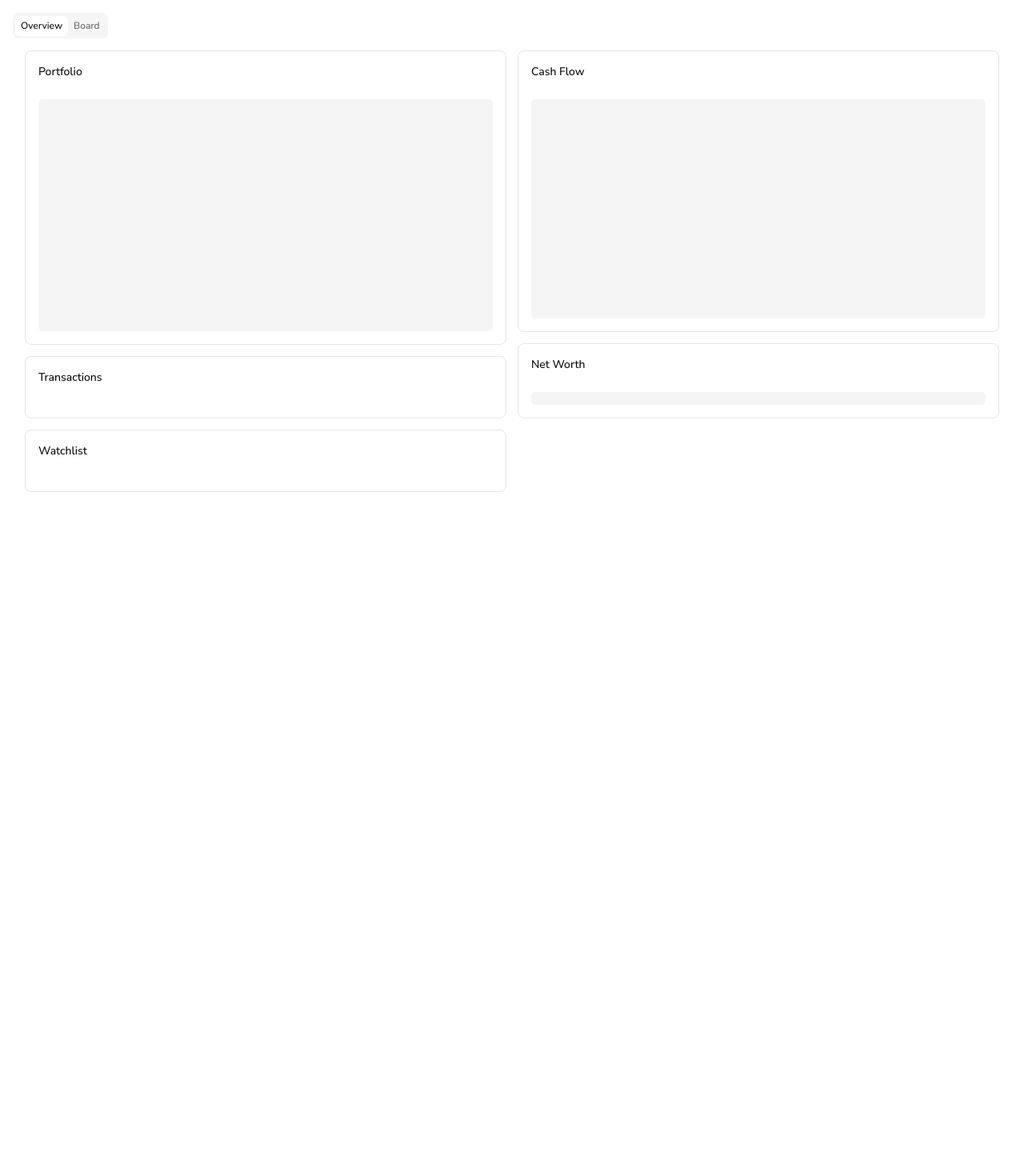
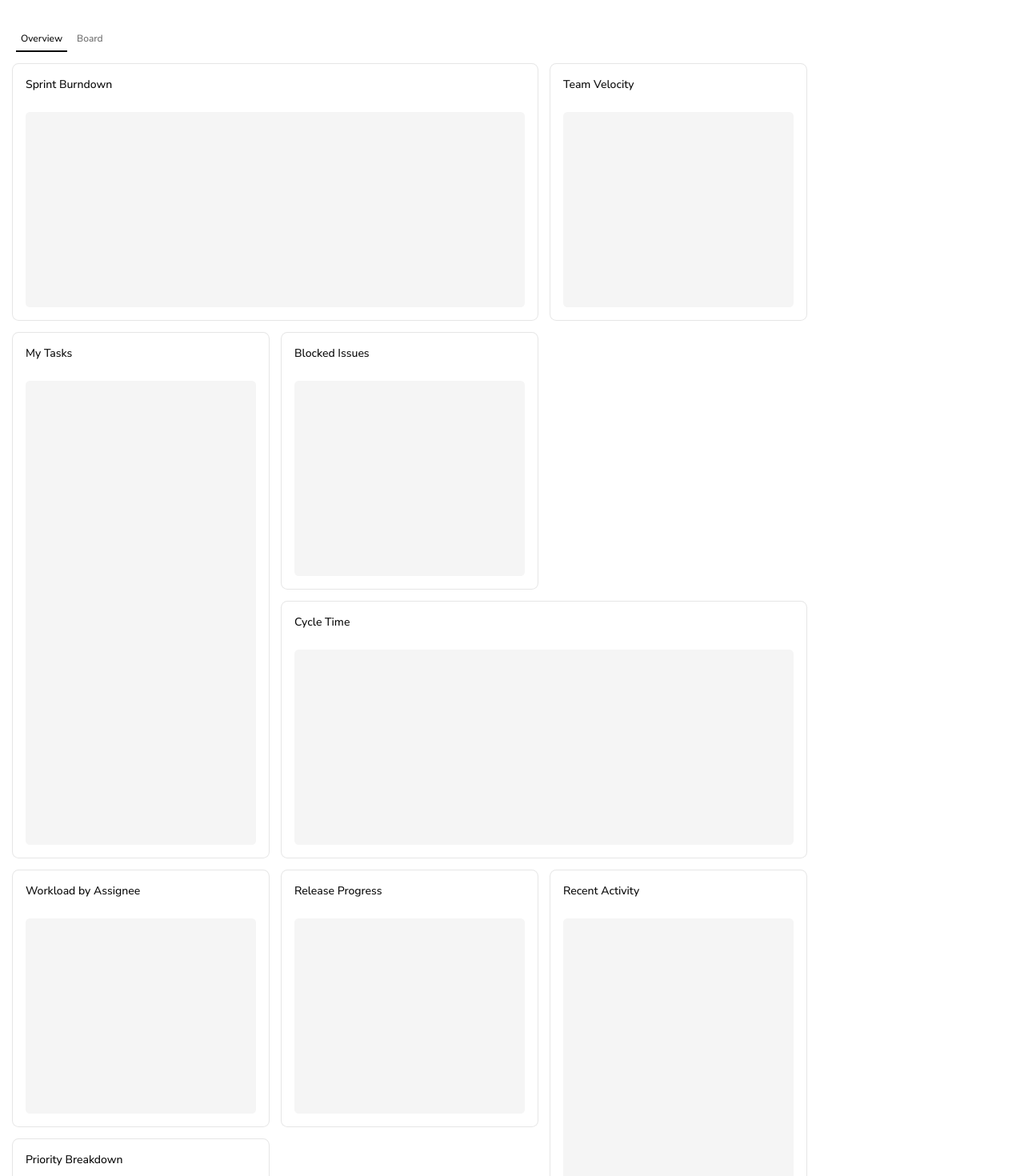
Before and after one commit to JasperCDev/IssueAtlas, a Next.js app: page /dashboard/overview in a window 1280 px wide. Shown: the top 1470 px of the page at 80% size. Before the commit the page ends 864 px from the top, so only its background shows below. Built offline with nearby package versions, Linux system fonts and the light colour scheme.

Commit message:
feat: dashboard cards layout

```diff
--- a/app/dashboard/layout.tsx
+++ b/app/dashboard/layout.tsx
@@ -1,5 +1,5 @@
 "use client";
-import { Tabs, TabsContent, TabsList, TabsTrigger } from "@/components/ui/tabs";
+import { Tabs, TabsList, TabsTrigger } from "@/components/ui/tabs";
 import Link from "next/link";
 import { useParams, usePathname } from "next/navigation";
 
@@ -13,8 +13,8 @@ export default function DashboardLayout({
 
   return (
     <div className="min-h-dvh bg-background p-4">
-      <Tabs value={pathName} className="">
-        <TabsList>
+      <Tabs value={pathName} className="py-4" >
+        <TabsList variant='line'>
           <TabsTrigger
             nativeButton={false}
             value="overview"
--- a/app/dashboard/overview/page.tsx
+++ b/app/dashboard/overview/page.tsx
@@ -1,61 +1,123 @@
 import { Card, CardHeader, CardTitle, CardContent } from "@/components/ui/card";
+import { RiDeleteBinLine } from "@remixicon/react";
 
 export default async function OverviewPage() {
   return (
-    <div className="min-h-dvh bg-background p-4">
+    <div className="">
       <div
         className="
           grid
           w-full
           gap-4
-          grid-cols-[repeat(auto-fit,minmax(256px,1fr))]
-          grid-rows-[repeat(auto-fit,minmax(350px,1fr))]
+          justify-start
+          grid-cols-[repeat(auto-fit,320px)]
+          auto-rows-[320px]
         "
       >
-        {/* Portfolio */}
-        <Card className="col-span-2 row-span-2 min-w-0 flex flex-col overflow-hidden">
+        {/* Sprint Burndown */}
+        <Card className="group relative min-w-0 col-span-2 row-span-1 flex flex-col overflow-hidden">
+          <RiDeleteBinLine className="size-4 text-muted-foreground absolute top-4 right-4 opacity-0 transition-opacity group-hover:opacity-100" />
           <CardHeader className="pb-2">
-            <CardTitle className="text-sm">Portfolio</CardTitle>
-          </CardHeader>
-          <CardContent className="flex-1 min-w-0">
-            <div className="h-full w-full rounded-md bg-muted"></div>
-          </CardContent>
-        </Card>
-
-        {/* Cash Flow */}
-        <Card className="col-span-2 row-span-1 min-w-0 flex flex-col overflow-hidden">
-          <CardHeader className="pb-2">
-            <CardTitle className="text-sm">Cash Flow</CardTitle>
+            <CardTitle className="text-sm">Sprint Burndown</CardTitle>
           </CardHeader>
           <CardContent className="flex-1 min-w-0">
             <div className="h-full w-full rounded-md bg-muted" />
           </CardContent>
         </Card>
 
-        {/* Net Worth */}
-        <Card className="col-span-2 row-span-2 min-w-0 flex flex-col overflow-hidden">
+        {/* Team Velocity */}
+        <Card className="group relative min-w-0 col-span-1 row-span-1 flex flex-col overflow-hidden">
+          <RiDeleteBinLine className="size-4 text-muted-foreground absolute top-4 right-4 opacity-0 transition-opacity group-hover:opacity-100" />
           <CardHeader className="pb-2">
-            <CardTitle className="text-sm">Net Worth</CardTitle>
+            <CardTitle className="text-sm">Team Velocity</CardTitle>
           </CardHeader>
           <CardContent className="flex-1 min-w-0">
             <div className="h-full w-full rounded-md bg-muted" />
           </CardContent>
         </Card>
 
-        {/* Transactions */}
-        <Card className="col-span-2 min-w-0 flex flex-col overflow-hidden">
+        {/* My Tasks */}
+        <Card className="group relative min-w-0 col-span-1 row-span-2 flex flex-col overflow-hidden">
+          <RiDeleteBinLine className="size-4 text-muted-foreground absolute top-4 right-4 opacity-0 transition-opacity group-hover:opacity-100" />
           <CardHeader className="pb-2">
-            <CardTitle className="text-sm">Transactions</CardTitle>
+            <CardTitle className="text-sm">My Tasks</CardTitle>
           </CardHeader>
           <CardContent className="flex-1 min-w-0">
             <div className="h-full w-full rounded-md bg-muted" />
           </CardContent>
         </Card>
 
-        {/* Watchlist */}
-        <Card className="col-span-2 min-w-0 flex flex-col overflow-hidden">
+        {/* Blocked Issues */}
+        <Card className="group relative min-w-0 col-span-1 row-span-1 flex flex-col overflow-hidden">
+          <RiDeleteBinLine className="size-4 text-muted-foreground absolute top-4 right-4 opacity-0 transition-opacity group-hover:opacity-100" />
           <CardHeader className="pb-2">
-            <CardTitle className="text-sm">Watchlist</CardTitle>
+            <CardTitle className="text-sm">Blocked Issues</CardTitle>
+          </CardHeader>
+          <CardContent className="flex-1 min-w-0">
+            <div className="h-full w-full rounded-md bg-muted" />
+          </CardContent>
+        </Card>
+
+        {/* Cycle Time */}
+        <Card className="group relative min-w-0 col-span-2 row-span-1 flex flex-col overflow-hidden">
+          <RiDeleteBinLine className="size-4 text-muted-foreground absolute top-4 right-4 opacity-0 transition-opacity group-hover:opacity-100" />
+          <CardHeader className="pb-2">
+            <CardTitle className="text-sm">Cycle Time</CardTitle>
+          </CardHeader>
+          <CardContent className="flex-1 min-w-0">
+            <div className="h-full w-full rounded-md bg-muted" />
+          </CardContent>
+        </Card>
+
+        {/* Workload by Assignee */}
+        <Card className="group relative min-w-0 col-span-1 row-span-1 flex flex-col overflow-hidden">
+          <RiDeleteBinLine className="size-4 text-muted-foreground absolute top-4 right-4 opacity-0 transition-opacity group-hover:opacity-100" />
+          <CardHeader className="pb-2">
+            <CardTitle className="text-sm">Workload by Assignee</CardTitle>
+          </CardHeader>
+          <CardContent className="flex-1 min-w-0">
+            <div className="h-full w-full rounded-md bg-muted" />
+          </CardContent>
+        </Card>
+
+        {/* Release Progress */}
+        <Card className="group relative min-w-0 col-span-1 row-span-1 flex flex-col overflow-hidden">
+          <RiDeleteBinLine className="size-4 text-muted-foreground absolute top-4 right-4 opacity-0 transition-opacity group-hover:opacity-100" />
+          <CardHeader className="pb-2">
+            <CardTitle className="text-sm">Release Progress</CardTitle>
+          </CardHeader>
+          <CardContent className="flex-1 min-w-0">
+            <div className="h-full w-full rounded-md bg-muted" />
+          </CardContent>
+        </Card>
+
+        {/* Recent Activity */}
+        <Card className="group relative min-w-0 col-span-1 row-span-2 flex flex-col overflow-hidden">
+          <RiDeleteBinLine className="size-4 text-muted-foreground absolute top-4 right-4 opacity-0 transition-opacity group-hover:opacity-100" />
+          <CardHeader className="pb-2">
+            <CardTitle className="text-sm">Recent Activity</CardTitle>
+          </CardHeader>
+          <CardContent className="flex-1 min-w-0">
+            <div className="h-full w-full rounded-md bg-muted" />
+          </CardContent>
+        </Card>
+
+        {/* Priority Breakdown */}
+        <Card className="group relative min-w-0 col-span-1 row-span-1 flex flex-col overflow-hidden">
+          <RiDeleteBinLine className="size-4 text-muted-foreground absolute top-4 right-4 opacity-0 transition-opacity group-hover:opacity-100" />
+          <CardHeader className="pb-2">
+            <CardTitle className="text-sm">Priority Breakdown</CardTitle>
+          </CardHeader>
+          <CardContent className="flex-1 min-w-0">
+            <div className="h-full w-full rounded-md bg-muted" />
+          </CardContent>
+        </Card>
+
+        {/* Upcoming Milestones */}
+        <Card className="group relative min-w-0 col-span-2 row-span-1 flex flex-col overflow-hidden">
+          <RiDeleteBinLine className="size-4 text-muted-foreground absolute top-4 right-4 opacity-0 transition-opacity group-hover:opacity-100" />
+          <CardHeader className="pb-2">
+            <CardTitle className="text-sm">Upcoming Milestones</CardTitle>
           </CardHeader>
           <CardContent className="flex-1 min-w-0">
             <div className="h-full w-full rounded-md bg-muted" />
```
